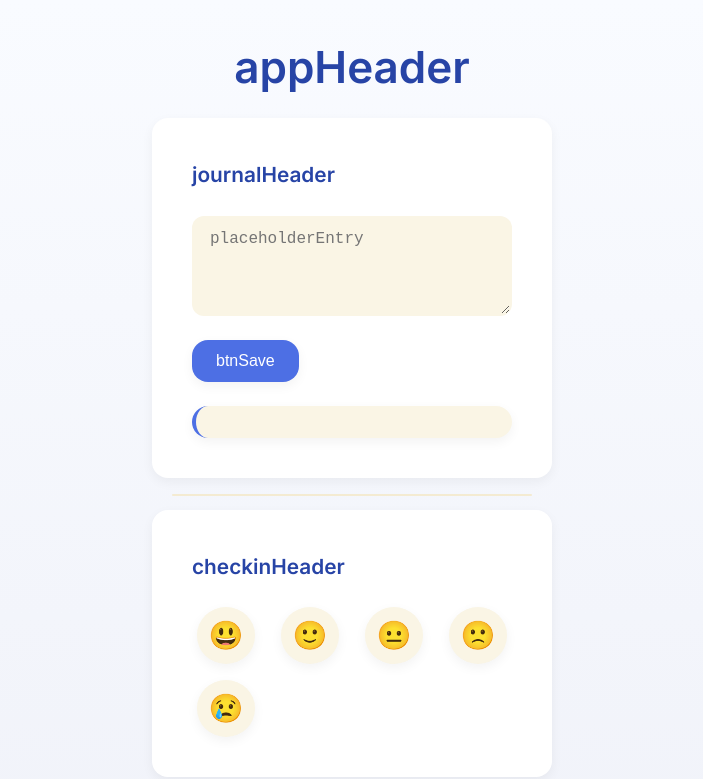
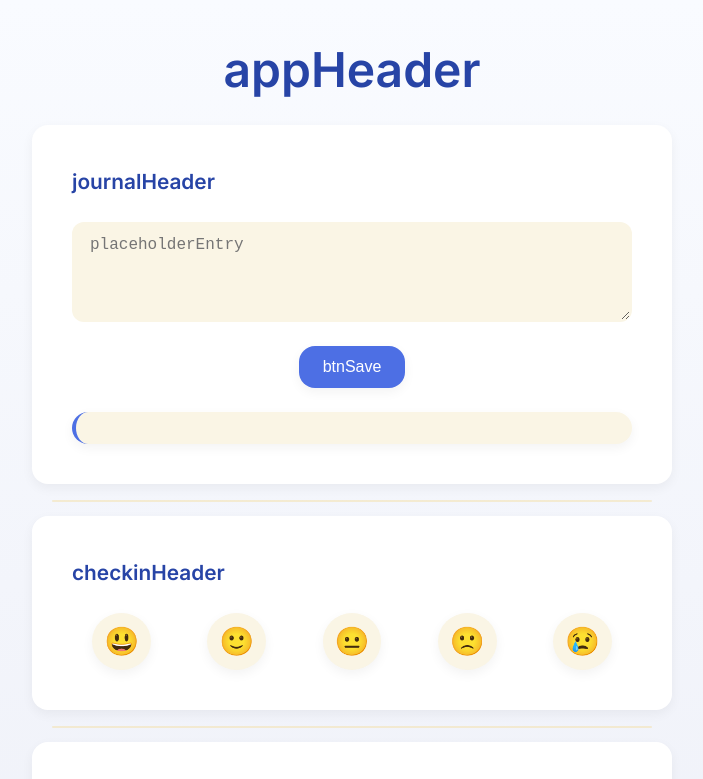
Before and after one commit to prof-guifonseca/self-care, a website: page src/index.html in a window 1280 px wide. Shown: the top 779 px of the page, without its empty margins (288-991 px from the left). Drawn offline with nearby package versions, Linux system fonts and the light colour scheme; files whose address does not match are found by name.

Commit message:
Update styles.css

```diff
--- a/src/assets/styles.css
+++ b/src/assets/styles.css
@@ -1,5 +1,5 @@
 /*==================================================
-  SelfCare – Calm & Harmonious Theme (v1.1, 2025-04-27)
+  SelfCare – Calm & Harmonious Theme (v1.1.1, 2025-04-28)
   • Tons suaves de azul e areia
   • Tipografia “Inter”
   • Micro-animações & sombras discretas
@@ -28,11 +28,11 @@
     --bg-grad:    linear-gradient(180deg,#1B1E24 0%,#111418 80%);
     --card:       #1C1F25;
     --text:       #E6E9EF;
-    --muted:      #9CA3AF;
+    --muted:      #BDC3C7; /* clareado para melhor contraste */
     --accent:     #39404A;
     --accent-2:   #282D34;
-    --shadow:     0 4px 12px rgba(0,0,0,.55);
-    --shadow-2:   0 6px 20px rgba(0,0,0,.6);
+    --shadow:     0 4px 12px rgba(0,0,0,.4);
+    --shadow-2:   0 6px 20px rgba(0,0,0,.5);
   }
 }
 
@@ -55,13 +55,13 @@ body {
 /*—— Layout ————————————————————————————————————*/
 main {
   width: 100%;
-  max-width: 400px;
+  max-width: 640px; /* Ampliado para telas médias */
   display: flex;
   flex-direction: column;
   gap: 2rem;
 }
 .app-header h1 {
-  font-size: clamp(1.75rem, 2.4vw + 1rem, 2.5rem);
+  font-size: clamp(2rem, 5vw, 3rem); /* Clamp ajustado */
   font-weight: 600;
   color: var(--primary-2);
   text-align: center;
@@ -93,7 +93,7 @@ main {
   display: flex;
   flex-direction: column;
   gap: 1.5rem;
-  transition: box-shadow .25s, transform .25s;
+  transition: all .25s ease-in-out;
 }
 .card:hover {
   box-shadow: var(--shadow-2);
@@ -120,7 +120,7 @@ main {
   border-radius: 50%;
   box-shadow: var(--shadow);
   cursor: pointer;
-  transition: transform .15s, background-color .3s;
+  transition: all .25s ease-in-out;
 }
 .mood:hover,
 .mood:focus-visible {
@@ -138,7 +138,7 @@ main {
 
 /*—— Botão Primário ———————————————————————————*/
 .btn {
-  align-self: start;
+  align-self: center;
   padding: .75rem 1.5rem;
   background: var(--primary);
   color: #fff;
@@ -148,7 +148,8 @@ main {
   font-weight: 500;
   cursor: pointer;
   box-shadow: var(--shadow);
-  transition: background .2s, transform .1s;
+  transition: all .25s ease-in-out;
+  text-align: center;
 }
 .btn:hover {
   background: var(--primary-2);
@@ -168,7 +169,7 @@ input {
   border-radius: calc(var(--radius) - .25rem);
   font-size: 1rem;
   color: var(--text);
-  transition: border-color .25s, background .25s;
+  transition: all .25s ease-in-out;
   resize: vertical;
 }
 textarea:focus,
@@ -215,7 +216,9 @@ input:focus {
 }
 
 /* Scrollbar WebKit */
-#history-list::-webkit-scrollbar { width: 6px; }
+#history-list::-webkit-scrollbar {
+  width: 6px;
+}
 #history-list::-webkit-scrollbar-thumb {
   background: var(--accent);
   border-radius: 3px;
@@ -237,5 +240,5 @@ canvas#moodChart {
 /*—— Responsivo ———————————————————————————————*/
 @media (min-width: 840px) {
   .card { padding: 2.5rem; }
-  .app-header h1 { font-size: 2.75rem; }
+  .app-header h1 { font-size: 3rem; }
 }
```
